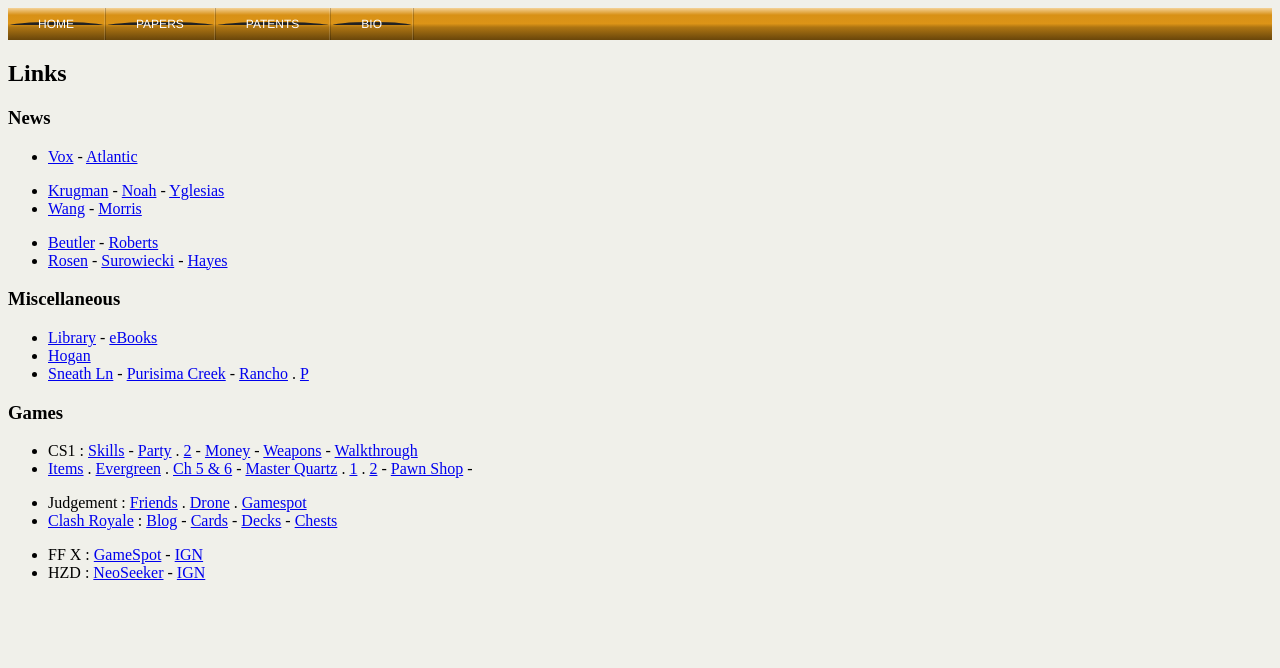
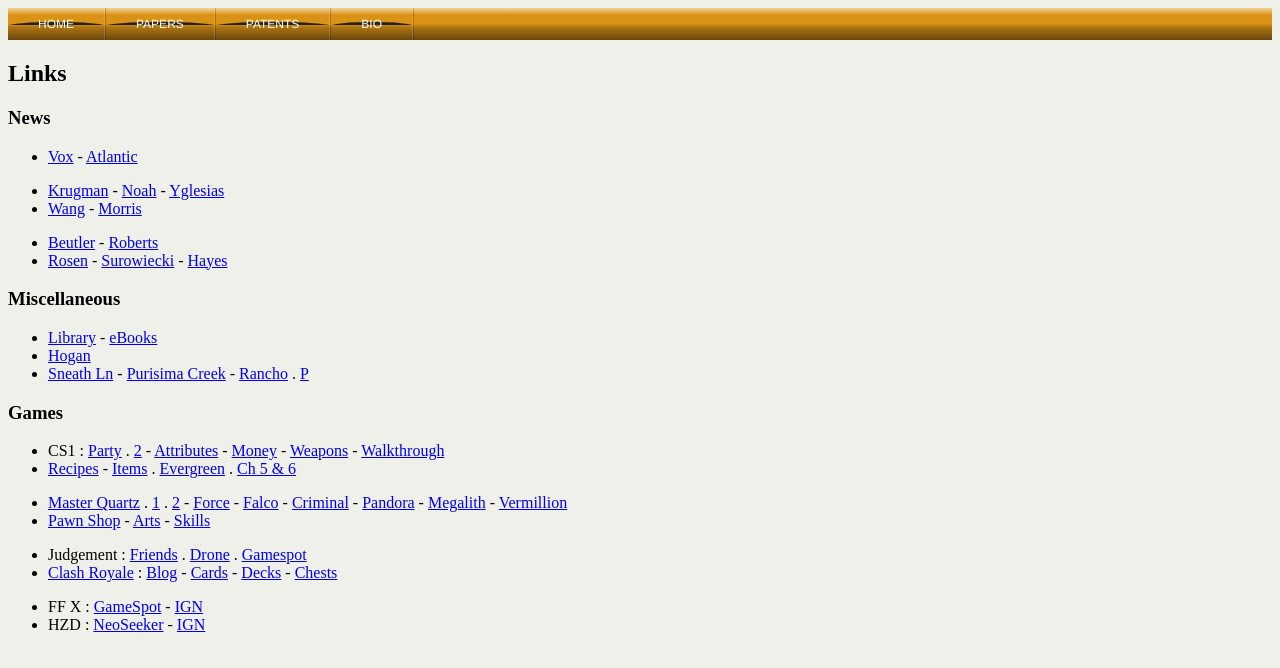
Before and after one commit to rsrikant1/rsrikant1.github.io, a plain HTML site: page links.html in a window 1280 px wide. Drawn offline with Linux system fonts and the light colour scheme.

Commit message:
Update links.html

```diff
--- a/links.html
+++ b/links.html
@@ -113,23 +113,37 @@
 <h3>Games</h3>
 <ul>
   <li> CS1 :
-    <a href="https://www.neoseeker.com/the-legend-of-heroes-trails-of-cold-steel/Character_Skills">Skills</a> -
     <a href="https://gamefaqs.gamespot.com/boards/694913-the-legend-of-heroes-trails-of-cold-steel/74004141">Party</a> .
     <a href="https://gamefaqs.gamespot.com/boards/694912-the-legend-of-heroes-trails-of-cold-steel/73936045">2</a> -
+    <a href="https://nihon-falcom.fandom.com/wiki/Statistics_(Attributes)-_Trails_of_Cold_Steel_1">Attributes</a> -
     <a href="https://gamefaqs.gamespot.com/boards/694913-the-legend-of-heroes-trails-of-cold-steel/73214295">Money</a> -
     <a href="https://kiseki.fandom.com/wiki/List_of_weapons_(Cold_Steel)">Weapons</a> -
-    <a href="https://gamefaqs.gamespot.com/vita/694912-the-legend-of-heroes-trails-of-cold-steel/faqs/72747?page=2">Walkthrough</a>
+    <a href="https://gamefaqs.gamespot.com/vita/694912-the-legend-of-heroes-trails-of-cold-steel/faqs/72747?page=3">Walkthrough</a>
     <a href=""></a>
-    <a href=""></a>
-    <a href=""></a>
+
   <li>
+    <a href="https://www.neoseeker.com/the-legend-of-heroes-trails-of-cold-steel/Recipe_List">Recipes</a> -
     <a href="https://www.neoseeker.com/the-legend-of-heroes-trails-of-cold-steel/Item_List">Items</a> .
     <a href="https://gamefaqs.gamespot.com/boards/694913-the-legend-of-heroes-trails-of-cold-steel/74337576">Evergreen</a> .
-    <a href="https://gamefaqs.gamespot.com/boards/694913-the-legend-of-heroes-trails-of-cold-steel/73396443">Ch 5 &amp; 6</a> -
+    <a href="https://gamefaqs.gamespot.com/boards/694913-the-legend-of-heroes-trails-of-cold-steel/73396443">Ch 5 &amp; 6</a>
+    <p> </p>
+
+  <li>
     <a href="https://www.neoseeker.com/the-legend-of-heroes-trails-of-cold-steel/Master_Quartz">Master Quartz</a> .
     <a href="https://www.reddit.com/r/Falcom/comments/c77x1v/cold_steel_1_master_quartz_question/">1</a> .
     <a href="https://www.reddit.com/r/Falcom/comments/pg3ufc/since_there_was_none_i_decided_to_create_a_cold/">2</a> -
+    <a href="https://www.neoseeker.com/the-legend-of-heroes-trails-of-cold-steel/Master_Quartz#Force">Force</a> -
+    <a href="https://www.neoseeker.com/the-legend-of-heroes-trails-of-cold-steel/Master_Quartz#Falco">Falco</a> -
+    <a href="https://www.neoseeker.com/the-legend-of-heroes-trails-of-cold-steel/Master_Quartz#Criminal">Criminal</a> -
+    <a href="https://www.neoseeker.com/the-legend-of-heroes-trails-of-cold-steel/Master_Quartz#Pandora">Pandora</a> -
+    <a href="https://www.neoseeker.com/the-legend-of-heroes-trails-of-cold-steel/Master_Quartz#Megalith">Megalith</a> -
+    <a href="https://www.neoseeker.com/the-legend-of-heroes-trails-of-cold-steel/Master_Quartz#Vermillion">Vermillion</a>
+  <li>
     <a href="https://kiseki.fandom.com/wiki/List_of_shops_(Cold_Steel)/Trista/Micht%27s_Pawn_Shop#Quartz_Exchange">Pawn Shop</a> -
+    <a href="https://www.neoseeker.com/the-legend-of-heroes-trails-of-cold-steel/Arts_and_Quartz">Arts</a> -
+    <a href="https://www.neoseeker.com/the-legend-of-heroes-trails-of-cold-steel/Character_Skills">Skills</a>
+    <a href=""></a>
+    <a href=""></a>
     <p> </p>
 
   <li> Judgement :
```
